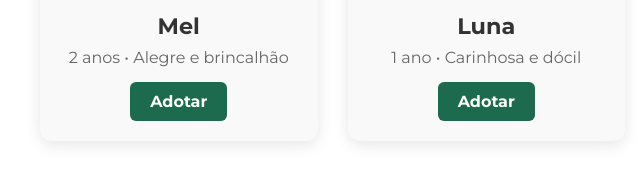
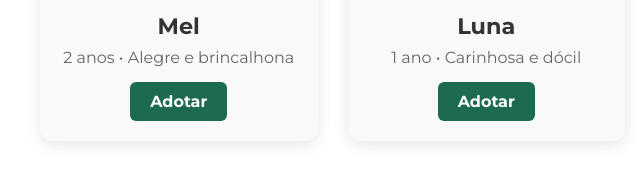
Before and after one commit to GuiCoder16/institutoONG, a plain HTML site: page InstitutoDiginidadeAnimal-main/index.html in a window 1280 px wide. Shown: the part 1515-1698 px from the top of the page, 0-640 px from the left. Drawn offline with Linux system fonts and the light colour scheme.

Commit message:
index.html

```diff
--- a/InstitutoDiginidadeAnimal-main/index.html
+++ b/InstitutoDiginidadeAnimal-main/index.html
@@ -84,7 +84,7 @@
         <div class="animal-card">
             <img src="./assets/dog1.jpeg" alt="Cachorro para adoção">
             <h3>Mel</h3>
-            <p>2 anos • Alegre e brincalhão</p>
+            <p>2 anos • Alegre e brincalhona</p>
             <a href="adocao.html" class="btn-adotar">Adotar</a>
         </div>
         <div class="animal-card">
```
